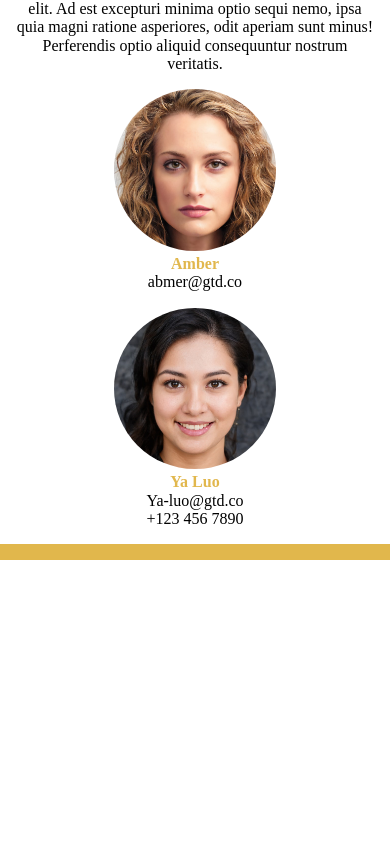
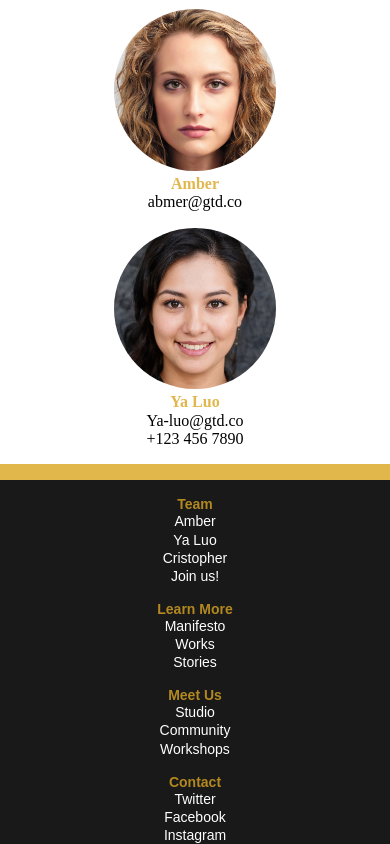
Before and after one commit to EdgarasSinkevicius/05.10_task, a plain HTML site: page index.html in a window 390 px wide. Shown: the part 488-1332 px from the top of the page. Before the commit the page ends 1048 px from the top, so only its background shows below. Drawn offline with Linux system fonts and the light colour scheme.

Commit message:
Footer/mobile complete

```diff
--- a/index.html
+++ b/index.html
@@ -54,5 +54,32 @@
         </div>
         <div class="deco"></div>
     </main>
+    <footer>
+        <div class="footer--content--block">
+            <h4>Team</h4>
+            <button class="footer--btn">Amber</button>
+            <button class="footer--btn">Ya Luo</button>
+            <button class="footer--btn">Cristopher</button>
+            <button class="footer--btn">Join us!</button>
+        </div>
+        <div class="footer--content--block">
+            <h4>Learn More</h4>
+            <button class="footer--btn">Manifesto</button>
+            <button class="footer--btn">Works</button>
+            <button class="footer--btn">Stories</button>
+        </div>
+        <div class="footer--content--block">
+            <h4>Meet Us</h4>
+            <button class="footer--btn">Studio</button>
+            <button class="footer--btn">Community</button>
+            <button class="footer--btn">Workshops</button>
+        </div>
+        <div class="footer--content--block">
+            <h4>Contact</h4>
+            <button class="footer--btn">Twitter</button>
+            <button class="footer--btn">Facebook</button>
+            <button class="footer--btn">Instagram</button>
+        </div>
+    </footer>
 </body>
 </html>
--- a/mobile.css
+++ b/mobile.css
@@ -14,7 +14,8 @@ header {
     justify-content: center;
     align-items: center;
     height: 5rem;
-    position: sticky;
+    position: fixed;
+    width: 100%;
 }
 .logo {
     color: white;
@@ -88,3 +89,30 @@ h3, h4 {
     height: 1rem;
     background-color: var(--gold);
 }
+footer {
+    background-color: var(--dark);
+    display: flex;
+    flex-direction: column;
+    align-items: center;
+    justify-content: center;
+    font-family: Arial, Helvetica, sans-serif;
+    font-size: 14px;
+    text-align: center;
+}
+.footer--content--block {
+    display: flex;
+    flex-direction: column;
+    align-items: center;
+    justify-content: center;
+    margin-top: 1rem;
+}
+.footer--btn {
+    display: block;
+    background-color: transparent;
+    outline: none;
+    border: none;
+    color: white;
+}
+.footer--btn:hover {
+    color: var(--gold);
+}
```
